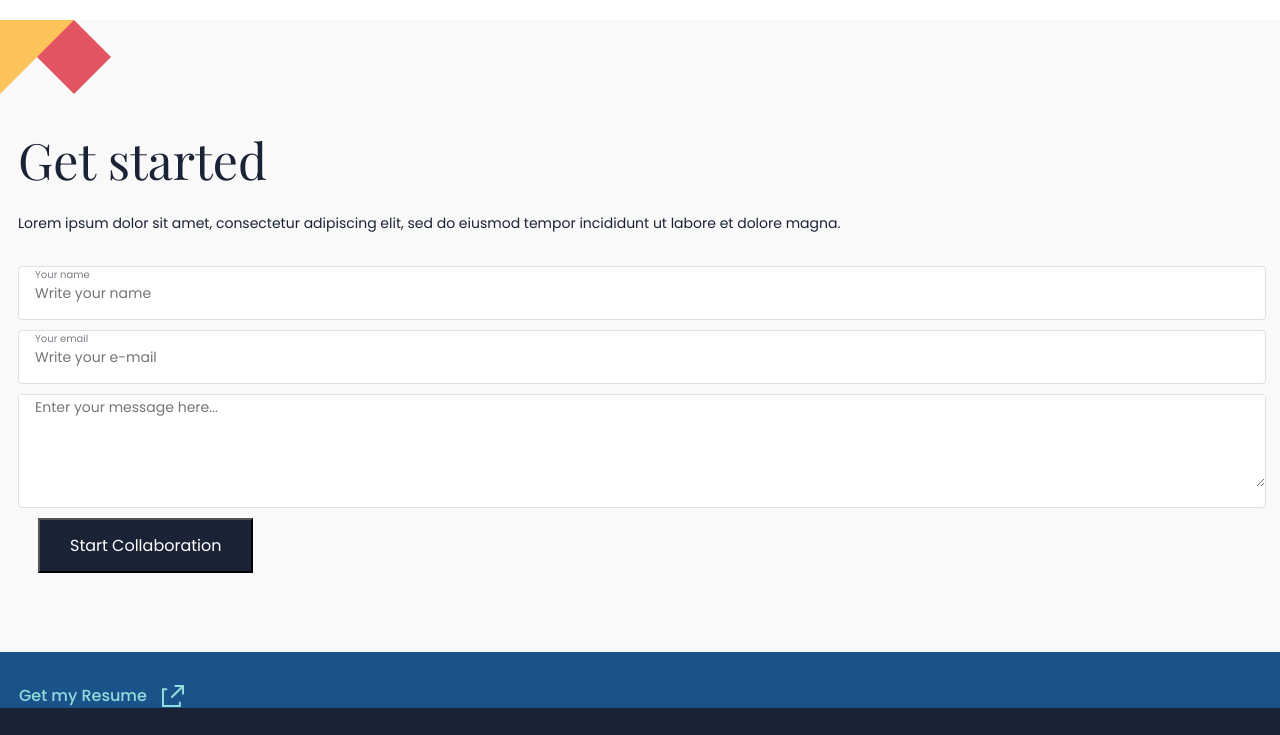
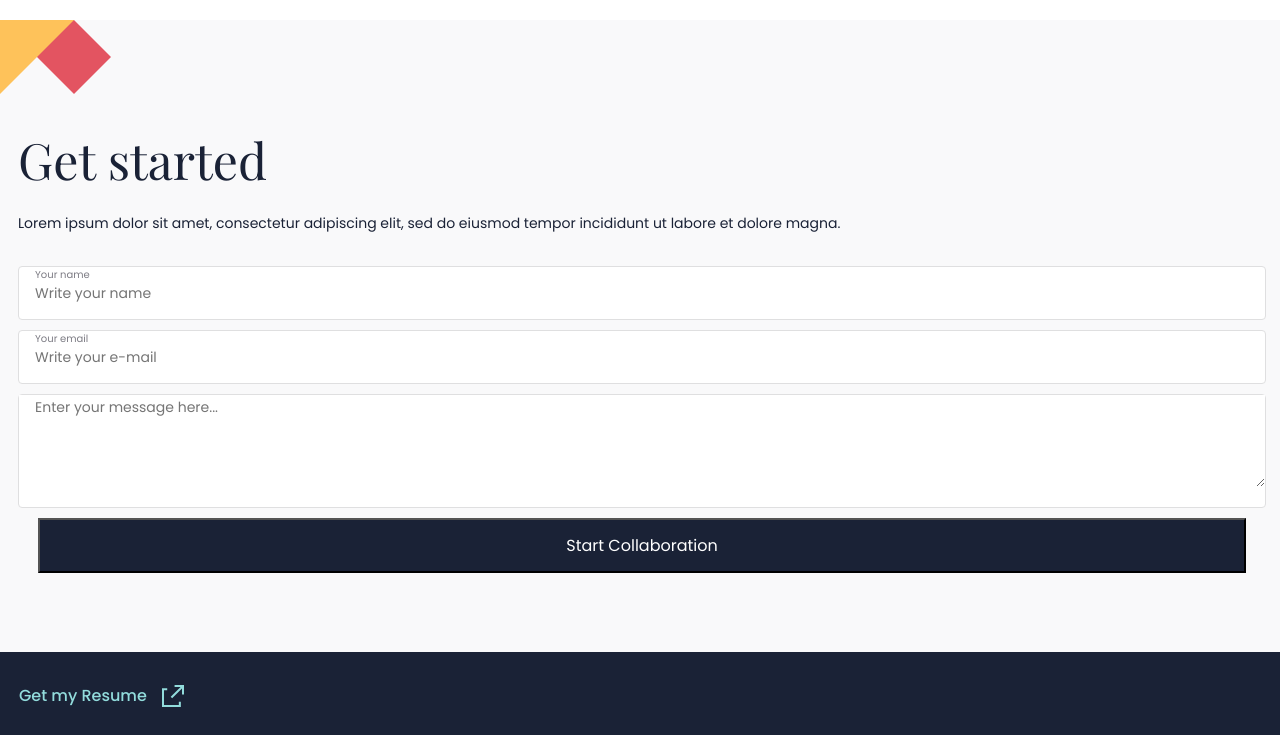
Before and after one commit to erickhansx/portfolio, a website: page index.html in a window 1280 px wide. Shown: the part 7650-8385 px from the top of the page. Drawn offline with nearby package versions, Linux system fonts and the light colour scheme.

```diff
--- a/index.html
+++ b/index.html
@@ -315,8 +315,13 @@
                 required
               ></textarea>
             </li>
-            <div class="get-my-cv">
-              <button class="get-my-cv-btn start-colab colab-butn colab-detail" type="submit">Start Collaboration</button>
+            <div class="get-my-cv button-bottom">
+              <button
+                class="get-my-cv-btn start-colab colab-butn colab-detail"
+                type="submit"
+              >
+                Start Collaboration
+              </button>
             </div>
           </ul>
         </form>
--- a/resources/css/style.css
+++ b/resources/css/style.css
@@ -324,7 +324,6 @@
   gap: 1.5rem;
   align-items: center;
   padding-top: 3.2rem;
-  background-color: #1c528a;
 }
 
 .footer-form input {
@@ -384,3 +383,7 @@
 .textarea {
   min-height: 11.2rem;
 }
+
+.button-bottom {
+  display: flex;
+}
```
Also changed, not shown: README.md.
